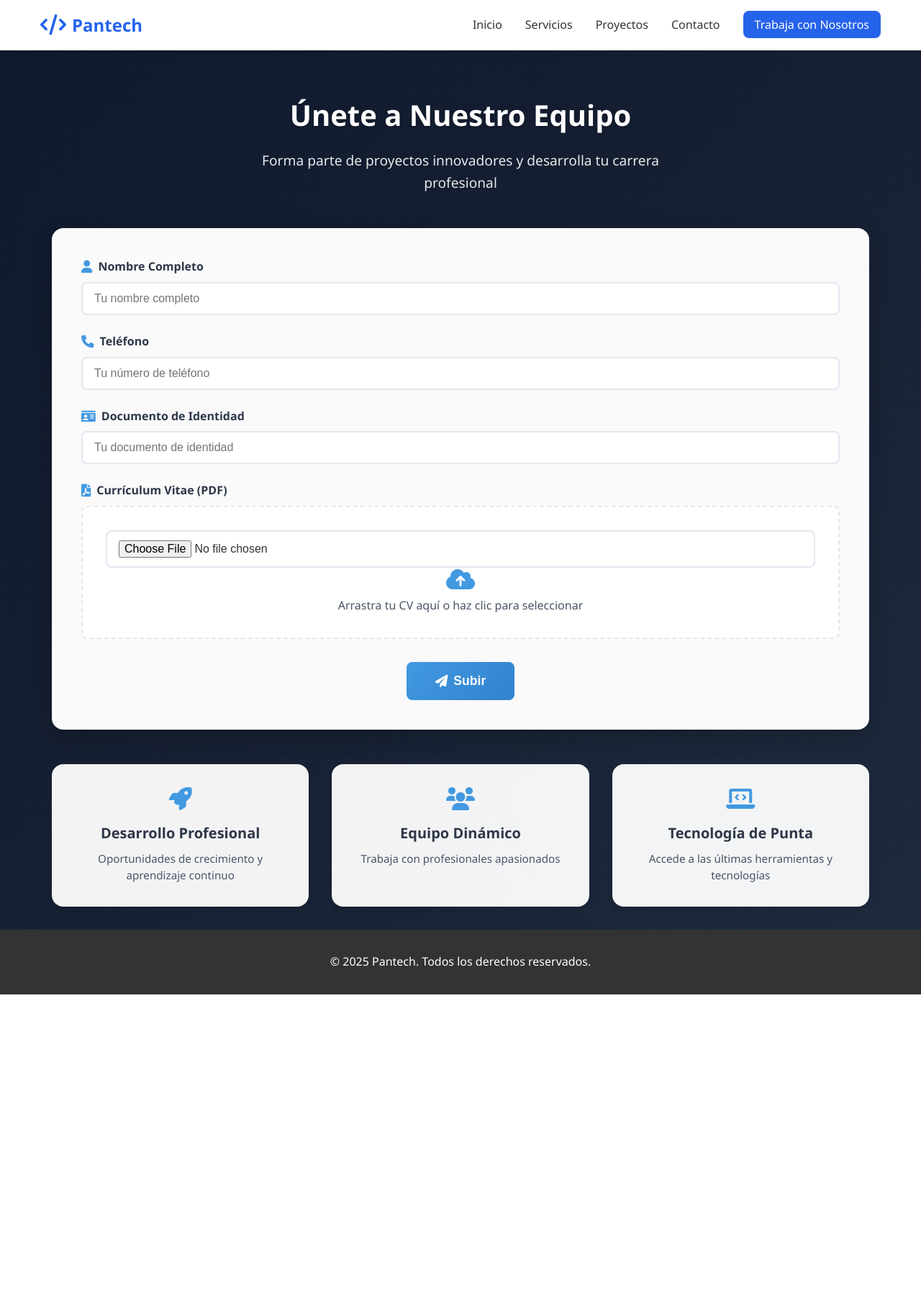
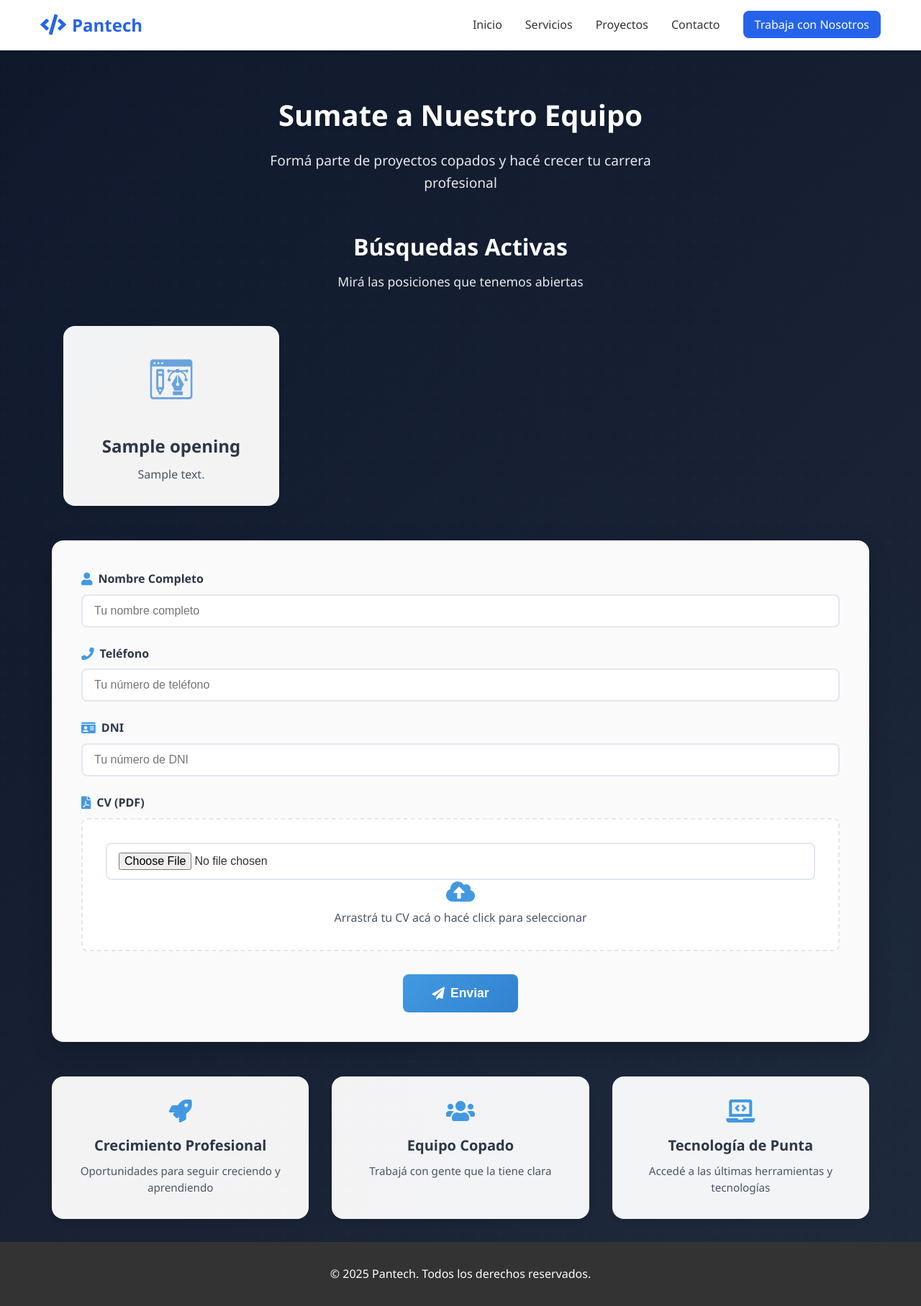
Before and after one commit to CROCDC/nexttech-web, a Flask app: template app/templates/work_with_us.html in a window 1280 px wide. Shown: the whole page at 72% size. Before the commit the page ends 1382 px from the top, so only its background shows below. Run offline with Flask 3, Linux system fonts and the light colour scheme; the template is opened without the code that fills it: values that come from a table or form of the project are taken from there, others are empty; tables that the repository leaves empty hold one stand-in row (values such as "Sample post"); parts of the project's set-up code (start-up, migrations or seed data) failed here and were passed over.

Commit message:
Agrega la funcionalidad para mostrar ofertas laborales en la sección "Trabaja con nosotros". Se crean nuevos modelos y repositorios para gestionar las ofertas de trabajo, se actualizan las rutas y plantillas HTML, y se añaden estilos CSS para mejorar la presentación. También se incluyen iconos para los diferentes tipos de trabajo y se realizan traducciones en los textos de la interfaz.

```diff
--- a/app/models/__init__.py
+++ b/app/models/__init__.py
@@ -1,3 +1,4 @@
 # Este archivo permite que el directorio sea tratado como un paquete de Python
 from app.models.contact import ContactMessage
 from app.models.job_application import JobApplication
+from app.models.job_opening import JobOpening
--- a/app/repositories/__init__.py
+++ /dev/null
@@ -1 +0,0 @@
-# Este archivo permite que el directorio sea tratado como un paquete de Python
--- a/app/routes.py
+++ b/app/routes.py
@@ -8,6 +8,9 @@ from app.factory import db
 from app.models import JobApplication
 from app.repositories.contact_repository import ContactMessageRepository
 from app.repositories.job_application_repository import JobApplicationRepository
+from app.repositories.job_opening_repository import JobOpeningRepository
+from app.models.job_opening import JobTypeEnum
+
 
 def register_routes(app):
     @app.route('/')
@@ -39,7 +42,8 @@ def register_routes(app):
 
     @app.route('/work-with-us')
     def work_with_us():
-        return render_template('work_with_us.html')
+        job_openings = JobOpeningRepository.get_all()
+        return render_template('work_with_us.html', job_openings=job_openings, JobTypeEnum=JobTypeEnum)
 
 
     @app.route('/submit-application', methods=['POST'])
--- a/app/static/css/styles.css
+++ b/app/static/css/styles.css
@@ -751,3 +751,35 @@ footer {
     color: #004085;
     border-left: 4px solid #0dcaf0;
 }
+
+.carousel-item-content {
+    text-align: center;
+    padding: 2rem;
+    background: rgba(255, 255, 255, 0.9);
+    border-radius: 1rem;
+    box-shadow: 0 4px 8px rgba(0, 0, 0, 0.1);
+    transition: transform 0.3s ease;
+}
+
+.carousel-item-content:hover {
+    transform: translateY(-5px);
+    box-shadow: 0 8px 16px rgba(0, 0, 0, 0.2);
+}
+
+.job-icon {
+    font-size: 3rem;
+    color: #4299e1;
+    margin-bottom: 1rem;
+}
+
+.carousel-item h3 {
+    font-size: 1.5rem;
+    color: #2d3748;
+    margin-bottom: 0.5rem;
+}
+
+.carousel-item p {
+    color: #4a5568;
+    font-size: 1rem;
+    line-height: 1.5;
+}
--- a/app/templates/index.html
+++ b/app/templates/index.html
@@ -129,7 +129,7 @@
             <form class="contact-form animate__animated animate__fadeInUp" action="#" method="POST">
                 <div class="form-group">
                     <label for="name" class="visually-hidden">Name</label>
-                    <input type="text" id="name" name="name" placeholder="Name" required>
+                    <input type="text" id="name" name="name" placeholder="Nombre" required>
                 </div>
                 <div class="form-group">
                     <label for="email" class="visually-hidden">Email</label>
@@ -137,10 +137,10 @@
                 </div>
                 <div class="form-group">
                     <label for="message" class="visually-hidden">Message</label>
-                    <textarea id="message" name="message" placeholder="Message" required></textarea>
+                    <textarea id="message" name="message" placeholder="Mensaje" required></textarea>
                 </div>
                 <button type="submit" class="submit-button">
-                    <i class="fas fa-paper-plane" aria-hidden="true"></i> Send
+                    <i class="fas fa-paper-plane" aria-hidden="true"></i> Enviar
                 </button>
             </form>
         </section>
--- a/app/templates/work_with_us.html
+++ b/app/templates/work_with_us.html
@@ -23,7 +23,7 @@
     <link rel="apple-touch-icon" href="{{ url_for('static', filename='assets/apple-touch-icon.png') }}">
     <link rel="stylesheet" href="{{ url_for('static', filename='css/styles.css') }}?v=1.0.2">
     <link rel="stylesheet" href="https://cdnjs.cloudflare.com/ajax/libs/animate.css/4.1.1/animate.min.css">
-    <link rel="stylesheet" href="https://cdnjs.cloudflare.com/ajax/libs/font-awesome/6.0.0/css/all.min.css">
+    <link rel="stylesheet" href="https://cdnjs.cloudflare.com/ajax/libs/font-awesome/5.15.4/css/all.min.css">
     <link rel="preconnect" href="https://cdnjs.cloudflare.com">
     <link rel="dns-prefetch" href="https://cdnjs.cloudflare.com">
     <style>
@@ -355,6 +355,108 @@
         .modal-close:hover {
             color: #2d3748;
         }
+
+        .job-icon {
+            max-width: 100px;
+            max-height: 100px;
+            object-fit: contain;
+        }
+
+        .carousel {
+            width: 100%;
+            margin: 2rem auto;
+            position: relative;
+            overflow: hidden;
+        }
+
+        .carousel-inner {
+            display: flex;
+            flex-wrap: nowrap;
+            overflow-x: auto;
+            scroll-behavior: smooth;
+            -webkit-overflow-scrolling: touch;
+            margin: 0 -1rem;
+            padding: 1rem;
+            scrollbar-width: none;  /* Firefox */
+            -ms-overflow-style: none;  /* IE and Edge */
+        }
+
+        .carousel-inner::-webkit-scrollbar {
+            display: none;  /* Chrome, Safari, Opera */
+        }
+
+        .carousel-item {
+            flex: 0 0 300px;
+            margin: 0 1rem;
+            scroll-snap-align: start;
+            height: auto;
+        }
+
+        .service-card {
+            background: rgba(255, 255, 255, 0.95);
+            border-radius: 1rem;
+            box-shadow: 0 4px 6px rgba(0, 0, 0, 0.1);
+            padding: 2rem;
+            text-align: center;
+            transition: all 0.3s ease;
+            backdrop-filter: blur(10px);
+            height: 100%;
+        }
+
+        .service-card:hover {
+            transform: translateY(-5px);
+            box-shadow: 0 8px 15px rgba(0, 0, 0, 0.2);
+        }
+
+        .service-icon {
+            margin-bottom: 1rem;
+            display: flex;
+            justify-content: center;
+            align-items: center;
+            height: 100px;
+        }
+
+        .service-icon img {
+            max-width: 80px;
+            max-height: 80px;
+            object-fit: contain;
+        }
+
+        .carousel-control-prev,
+        .carousel-control-next {
+            width: 40px;
+            height: 40px;
+            background: rgba(255, 255, 255, 0.9);
+            border-radius: 50%;
+            top: 50%;
+            transform: translateY(-50%);
+            opacity: 0.8;
+            transition: all 0.3s ease;
+        }
+
+        .carousel-control-prev:hover,
+        .carousel-control-next:hover {
+            opacity: 1;
+            background: white;
+        }
+
+        .carousel-header {
+            text-align: center;
+            margin-bottom: 2rem;
+            color: white;
+        }
+
+        .carousel-header h2 {
+            font-size: 2rem;
+            margin-bottom: 0.5rem;
+            color: white;
+            font-weight: 600;
+        }
+
+        .carousel-header p {
+            color: rgba(255, 255, 255, 0.9);
+            font-size: 1.1rem;
+        }
     </style>
 </head>
 <body>
@@ -397,8 +499,39 @@
         <section class="work-with-us-section">
             <div class="work-with-us-container">
                 <div class="work-with-us-header animate__animated animate__fadeInUp">
-                    <h1>Únete a Nuestro Equipo</h1>
-                    <p class="subtitle">Forma parte de proyectos innovadores y desarrolla tu carrera profesional</p>
+                    <h1>Sumate a Nuestro Equipo</h1>
+                    <p class="subtitle">Formá parte de proyectos copados y hacé crecer tu carrera profesional</p>
+                </div>
+
+                {% if job_openings %}
+                <div class="carousel-header animate__animated animate__fadeInUp">
+                    <h2>Búsquedas Activas</h2>
+                    <p>Mirá las posiciones que tenemos abiertas</p>
+                </div>
+                {% endif %}
+
+                <div id="jobOpeningsCarousel" class="carousel slide" data-ride="carousel">
+                    <div class="carousel-inner">
+                        {% for job in job_openings %}
+                        <div class="carousel-item {% if loop.first %}active{% endif %}">
+                            <div class="service-card animate__animated animate__fadeInUp">
+                                <div class="service-icon">
+                                    <img src="{{ url_for('static', filename='assets/icons/' + job.job_type.icon) }}" alt="{{ job.job_type.label }} icon" class="job-icon">
+                                </div>
+                                <h3>{{ job.title }}</h3>
+                                <p>{{ job.description }}</p>
+                            </div>
+                        </div>
+                        {% endfor %}
+                    </div>
+                    <a class="carousel-control-prev" href="#jobOpeningsCarousel" role="button" data-slide="prev">
+                        <span class="carousel-control-prev-icon" aria-hidden="true"></span>
+                        <span class="sr-only">Previous</span>
+                    </a>
+                    <a class="carousel-control-next" href="#jobOpeningsCarousel" role="button" data-slide="next">
+                        <span class="carousel-control-next-icon" aria-hidden="true"></span>
+                        <span class="sr-only">Next</span>
+                    </a>
                 </div>
 
                 <div class="application-form-container animate__animated animate__fadeInUp">
@@ -424,22 +557,22 @@
                         <div class="form-group">
                             <label for="document_id">
                                 <i class="fas fa-id-card"></i>
-                                Documento de Identidad
+                                DNI
                             </label>
                             <input type="text" id="document_id" name="document_id" required
-                                   placeholder="Tu documento de identidad">
+                                   placeholder="Tu número de DNI">
                         </div>
 
                         <div class="form-group file-upload">
                             <label for="cv">
                                 <i class="fas fa-file-pdf"></i>
-                                Currículum Vitae (PDF)
+                                CV (PDF)
                             </label>
                             <div class="file-upload-container">
                                 <input type="file" id="cv" name="cv" accept=".pdf" required>
                                 <div class="file-upload-placeholder">
                                     <i class="fas fa-cloud-upload-alt"></i>
-                                    <span>Arrastra tu CV aquí o haz clic para seleccionar</span>
+                                    <span>Arrastrá tu CV acá o hacé click para seleccionar</span>
                                 </div>
                             </div>
                         </div>
@@ -447,7 +580,7 @@
                         <div class="form-actions">
                             <button type="submit" class="submit-button">
                                 <i class="fas fa-paper-plane"></i>
-                                Subir
+                                Enviar
                             </button>
                         </div>
                     </form>
@@ -456,18 +589,18 @@
                 <div class="benefits-grid animate__animated animate__fadeInUp">
                     <div class="benefit-item">
                         <i class="fas fa-rocket"></i>
-                        <h3>Desarrollo Profesional</h3>
-                        <p>Oportunidades de crecimiento y aprendizaje continuo</p>
+                        <h3>Crecimiento Profesional</h3>
+                        <p>Oportunidades para seguir creciendo y aprendiendo</p>
                     </div>
                     <div class="benefit-item">
                         <i class="fas fa-users"></i>
-                        <h3>Equipo Dinámico</h3>
-                        <p>Trabaja con profesionales apasionados</p>
+                        <h3>Equipo Copado</h3>
+                        <p>Trabajá con gente que la tiene clara</p>
                     </div>
                     <div class="benefit-item">
                         <i class="fas fa-laptop-code"></i>
                         <h3>Tecnología de Punta</h3>
-                        <p>Accede a las últimas herramientas y tecnologías</p>
+                        <p>Accedé a las últimas herramientas y tecnologías</p>
                     </div>
                 </div>
             </div>
@@ -595,7 +728,7 @@
         } finally {
             const submitButton = document.querySelector('.submit-button');
             submitButton.disabled = false;
-            submitButton.innerHTML = '<i class="fas fa-paper-plane"></i> Subir';
+            submitButton.innerHTML = '<i class="fas fa-paper-plane"></i> Enviar';
         }
     });
 
```
Also changed, not shown: app/models/job_opening.py (added, +26 -0 lines), app/repositories/job_opening_repository.py (added, +26 -0 lines), migrations/versions/6b515c301ba6_create_job_applications_table.py (deleted, +0 -36 lines), migrations/versions/718f179c0567_initial.py (deleted, +0 -35 lines), app/repositories.py (added), app/static/assets/icons/ai.png (added), app/static/assets/icons/cybersecurity.png (added), app/static/assets/icons/designer.png (added), app/static/assets/icons/software_engineer.png (added), assets/apple-touch-icon.png (deleted), assets/favicon.png (deleted), assets/favicon.svg (deleted), 1 other file.
